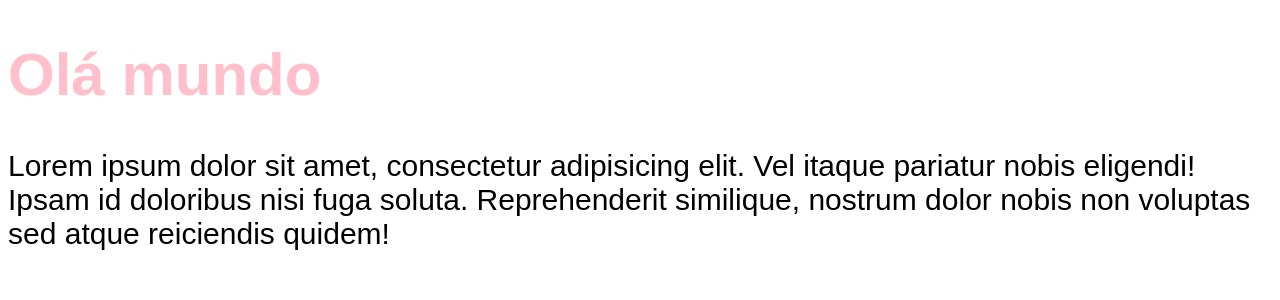
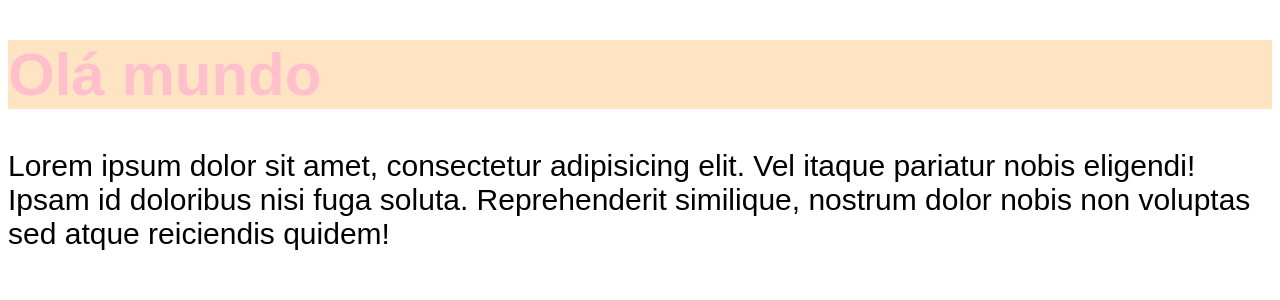
Before and after one commit to VitorMachadoSilva/chronos-pomodoro, a React (Vite) app: page / in a window 1280 px wide. Shown: the top 300 px of the page. Built offline with nearby package versions, Linux system fonts and the light colour scheme.

Commit message:
usando props

```diff
--- a/src/App.tsx
+++ b/src/App.tsx
@@ -1,10 +1,12 @@
+import { Heading } from './components/Heading'
+
 import './styles/global.css'
 import './styles/theme.css'
 
 export function App () {
     return (
     <>
-        <h1>Olá mundo</h1>
+        <Heading attr={123} attr2='123'>Olá mundo</Heading>
         <p>Lorem ipsum dolor sit amet, consectetur adipisicing elit.
             Vel itaque pariatur nobis eligendi! Ipsam id doloribus nisi
             fuga soluta. Reprehenderit similique, nostrum dolor nobis
--- /dev/null
+++ b/src/components/Heading.module.css
@@ -0,0 +1,3 @@
+.heading {
+    background-color: bisque;
+}
--- /dev/null
+++ b/src/components/Heading.tsx
@@ -0,0 +1,9 @@
+import styles from './Heading.module.css'
+
+export function Heading(props){
+    console.log(props)
+    return (
+        <h1 className={styles.heading}>{props.children}</h1>
+
+    )
+}
```
